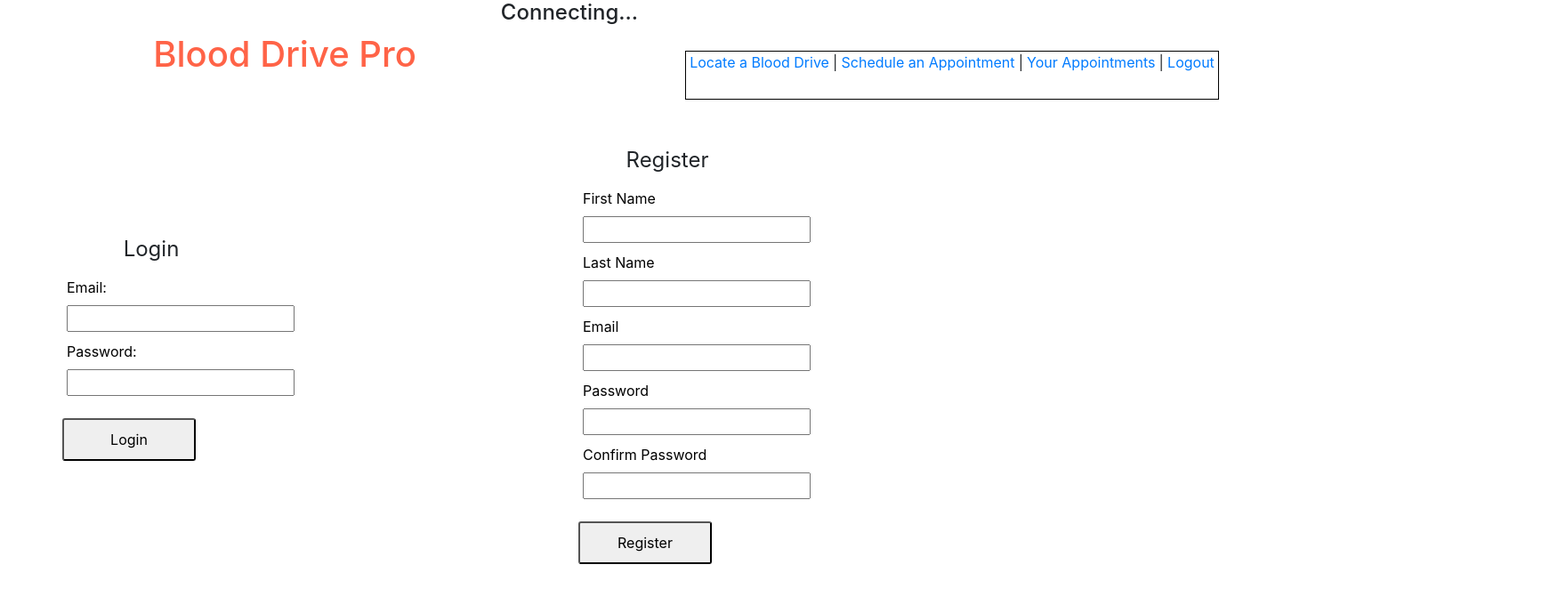
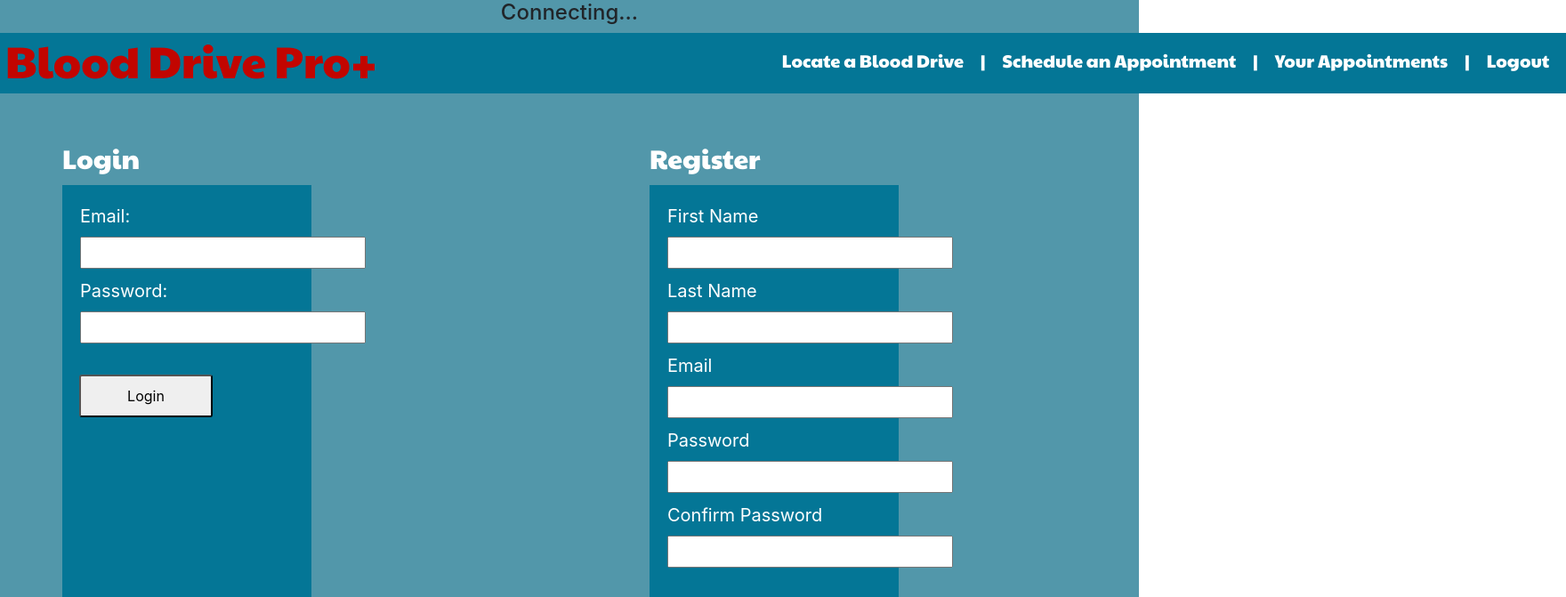
Before and after one commit to Will-Rich-724/MERNGroup, a React (Create React App) app in the folder client/: page / in a window 1280 px wide. Shown: the top 671 px of the page at 89% size, 1760 px wide, since content can reach past the window. Built offline with nearby package versions, Linux system fonts and the light colour scheme.

Commit message:
css styling

```diff
--- a/client/public/index.html
+++ b/client/public/index.html
@@ -24,6 +24,11 @@
       work correctly both with client-side routing and a non-root public URL.
       Learn how to configure a non-root public URL by running `npm run build`.
     -->
+        <link rel="preconnect" href="https://fonts.gstatic.com" />
+        <link
+            href="https://fonts.googleapis.com/css2?family=Paytone+One&display=swap"
+            rel="stylesheet"
+        />
         <title>Blood Donor Pro</title>
     </head>
     <body>
@@ -38,6 +43,5 @@
 
       To begin the development, run `npm start` or `yarn start`.
       To create a production bundle, use `npm run build` or `yarn build`.
-    -->
-  </body>
+    --></body>
 </html>
--- a/client/src/App.css
+++ b/client/src/App.css
@@ -1,34 +1,65 @@
 .App {
   text-align: center;
+  background-color: #5297AA;
+  height: 5000px;
 }
 
 .header {
   display: inline-flex;
   flex-direction: row;
   justify-content: space-between;
-  width: 940px;
+  width: auto;
+  background-color: #047696;
+
+}
+
+.welcome {
+  font-size: 45px;
+  color: white;
 }
 
 .headerTitle {
   display: inline-block;
-  font-size: 40px;
-  width: 300px;
+  font-size: 50px;
+  width: 430px;
+  font-family: 'Paytone One', sans-serif;
+  color: #C20500;
 }
 
+.eventName {
+  color: #C20500;
+  font-size: 30px;
+}
+
+.prompt {
+  color: white;
+  font-size: 40px;
+}
+
+.navBar p {
+  text-decoration: none;
+  color: white;
+  font-size: 20px;
+  font-family: 'Paytone One', sans-serif;
+  margin-top: 13px;
+}
 .navBar {
   display: inline-flex;
   justify-content: space-evenly;
-  width: 600px;
+  width: 900px;
   text-decoration: none;
-  border: 1px solid black;
+  background-color: #047696;
   height: 55px;
   vertical-align: middle;
-  margin-top: 20px;
+  margin-top: 3px;
 }
 
-.navBar a {
-  text-decoration: none;
-  font: Black;
+.appointments {
+  width: 900px;
+}
+
+.aptHeader{
+  color: #00550A;
 }
 
 .logReg {
@@ -54,8 +85,51 @@
 
 }
 
+.aptDisplay{
+  font-size: 25px;
+  display: inline-flex;
+  justify-content: space-between;
+  width: 505px;
 
+}
 
+.dropDown {
+  font-size: 25px;
+  background-color: #047696;
+  color: white;
+}
+
+.userInfo{
+  background-color: #047696;
+  width: 280px;
+  height: 560px;
+  color: white;
+  padding: 15px;
+}
+
+.userInfoHeader {
+  text-align: left;
+  font-size: 30px;
+  font-family: 'Paytone One', sans-serif;
+  color: white;
+}
+
+.addApt {
+  background-color: #1E7E34;
+  color: white;
+  width: 500px;
+  border-radius: 3px;
+  font-size: 30px;
+  margin-top: 20px;
+}
+
+.selectLocation {
+  display: inline-flex;
+  flex-direction: row;
+  justify-content: space-between;
+  width: 1700px;
+  margin-top: 20px;
+}
 
 .App-logo {
   height: 40vmin;
--- a/client/src/Components/Header.js
+++ b/client/src/Components/Header.js
@@ -6,7 +6,7 @@ const Header = (props) => {
 
   return (
       <div>
-        <h1 className="headerTitle" style={{color: "#FF6347"}}>Blood Drive Pro</h1>
+        <h1 className="headerTitle" >Blood Drive Pro+</h1>
       </div>
   )
 };
--- a/client/src/Components/SignIn.js
+++ b/client/src/Components/SignIn.js
@@ -27,8 +27,9 @@ const SignIn = (props) => {
 
   return (
     <div className="signIn">
-      <fieldset>
-        <legend>Login</legend>
+      <legend className="userInfoHeader">Login</legend>
+      <fieldset className="userInfo">
+
         <form onSubmit={login}>
           <InputGroup
             label="Email:"
--- a/client/src/Components/SignUp.js
+++ b/client/src/Components/SignUp.js
@@ -41,8 +41,9 @@ const SignUp = (props) => {
 
     return (
         <div className="signUp">
-            <fieldset>
-                <legend>Register</legend>
+            <legend className="userInfoHeader">Register</legend>
+            <fieldset className="userInfo">
+
                 <form onSubmit={register}>
                     <InputGroup
                         label="First Name"
--- a/client/src/Utils/Utils.css
+++ b/client/src/Utils/Utils.css
@@ -1,9 +1,10 @@
 .label-input {
 
-  color: black;
+  color: white;
   padding: 5px;
   width: 200px;
   text-align: left;
+  font-size: 20px;
 }
 
 .error {
@@ -19,7 +20,9 @@
   display: block;
   color: black;
   border-radius: 3px;
-  margin-top: 20px;
+  margin-top: 30px;
   padding: 10px;
   width: 150px;
+  margin-left: 4px;
+
 }
--- a/client/src/Views/Admin.js
+++ b/client/src/Views/Admin.js
@@ -21,7 +21,7 @@ const Admin = (props) => {
                 time,
             })
             .then((res) => {
-                console.log(res)
+                console.log(res);
                 socket.emit("added_appointment", res.data);
             })
             .catch((err) => console.log(err));
@@ -30,9 +30,13 @@ const Admin = (props) => {
     return (
         <div>
             <form onSubmit={addAppointment}>
-                <label>Select A Location to Add An Appointment</label>
+                <div className="selectLocation">
+                    <label className="prompt">
+                        Select A Location to Add An Appointment
+                    </label>
                     <br />
                     <select
+                        className="dropDown"
                         id="location"
                         name="location"
                         input
@@ -46,17 +50,21 @@ const Admin = (props) => {
                             Bonfils Blood Center - Littleton
                         </option>
                         <option value="Children's Hospital Colorado Blood Donor Center - Aurora">
-                        Children's Hospital Colorado Blood Donor Center - Aurora
+                            Children's Hospital Colorado Blood Donor Center -
+                            Aurora
                         </option>
                         <option value="Riverview Red Cross Blood, Platelet and Plasma Donation Center - Riverview">
-                        Riverview Red Cross Blood, Platelet and Plasma Donation
-                        Center - Riverview
+                            Riverview Red Cross Blood, Platelet and Plasma
+                            Donation Center - Riverview
                         </option>
                     </select>
+                </div>
                 <br />
-                <label>Add An Available Date</label>
+                <div className="selectLocation">
+                    <label className="prompt">Add An Available Date</label>
                     <br />
                     <select
+                        className="dropDown"
                         id="location"
                         name="location"
                         input
@@ -69,14 +77,24 @@ const Admin = (props) => {
                         <option value="2021-03-14">
                             Saturday, March 14th 2021
                         </option>
-                    <option value="2021-03-15">Sunday, March 15th 2021</option>
-                    <option value="2021-03-16">Monday, March 16th 2021</option>
-                    <option value="2021-03-17">Tuesday, March 17th 2021</option>
+                        <option value="2021-03-15">
+                            Sunday, March 15th 2021
+                        </option>
+                        <option value="2021-03-16">
+                            Monday, March 16th 2021
+                        </option>
+                        <option value="2021-03-17">
+                            Tuesday, March 17th 2021
+                        </option>
                     </select>
+
+                </div>
+                <div className="selectLocation">
+                    <label className="prompt">Add an Available Time</label>
                     <br />
-                <label>Add an Available Time</label>
-                <br />
+
                     <select
+                        className="dropDown"
                         id="location"
                         name="location"
                         input
@@ -88,8 +106,11 @@ const Admin = (props) => {
                         <option value="12:00 PM">12:00 PM</option>
                         <option value="1:00 PM">1:00 PM</option>
                     </select>
+                </div>
                 <br />
-                <button type="submit">Add Available Appointment</button>
+                <button className="addApt" type="submit">
+                    Add Available Appointment
+                </button>
             </form>
         </div>
     );
--- a/client/src/Views/Appointments.js
+++ b/client/src/Views/Appointments.js
@@ -94,97 +94,104 @@ const Appointments = (props) => {
 
     return (
         <div className="container" style={{ padding: "20px" }}>
-            <h3> Hi {firstName} {lastName}, here is a list of your appointments:</h3>
+            <h3 className="welcome">
+                {" "}
+                Hi {firstName} {lastName}, here is a list of your appointments:
+            </h3>
 
-            <h1 style={{color: "#228B22"}}>Upcoming Appointments</h1>
+            <h1 className="aptHeader">Upcoming Appointments</h1>
             {upcomingApt.map((appointment, idx) => {
-                const { eventName, date, time} = appointment;
+                const { eventName, date, time } = appointment;
 
                 return (
                     <div
                         key={idx}
                         style={{
-                            width: "750px",
+                            width: "900px",
                             marginTop: "20px",
-                            marginLeft: "150px",
+                            marginLeft: "120px",
                             borderBottom: "1px solid black",
                             paddingBottom: "5px",
-                        }}>
-                        <h5>{eventName}</h5>
+                        }}
+                    >
+                        <h5 className="eventName">{eventName}</h5>
                         <p>
-                        <span
-                                style={{
-                                    fontWeight: "bold",
-                                    color: "Cornflowerblue",
-                                }}
-                            >
-                                Date of Appointment:
-                        </span>{" "}{date} |
-                        <span
-                            style={{
-                                fontWeight: "bold",
-                                color: "Cornflowerblue",
-                            }}
-                        >
-                            {" "}
-                            Time of Appointment:
-                        </span>{" "}{time} |
-                        <span>
-                            {" "}
-                            <button style={{background: "#FF6347", color: "white", borderRadius: "3px", padding: "10px"}} onClick={() => deleteApt(appointment._id)}>
-                                Remove Appointment
-                            </button>
-                        </span>
+                            <div className="aptDisplay">
+                                <span
+                                    style={{
+                                        fontWeight: "bold",
+                                    }}
+                                >
+                                    Appointment Time:
+                                </span>{" "}
+                                {date} at {time}
+                            </div>
+                            <span>
+                                {" "}
+                                <button
+                                    style={{
+                                        background: "#dc3545",
+                                        color: "white",
+                                        borderRadius: "3px",
+                                        padding: "10px",
+                                    }}
+                                    onClick={() => deleteApt(appointment._id)}
+                                >
+                                    Cancel Appointment
+                                </button>
+                            </span>
                         </p>
                     </div>
                 );
             })}
 
-            <h1 style={{color: "#228B22"}}>Past Appointments</h1>
+            <h1 className="aptHeader">Past Appointments</h1>
 
             {prevApt.map((appointment, idx) => {
                 const { eventName, date, time } = appointment;
 
                 return (
                     <div
+                        className="appoinments"
                         key={idx}
                         style={{
-                            width: "750px",
+                            width: "900px",
                             marginTop: "20px",
-                            marginLeft: "150px",
+                            marginLeft: "120px",
                             borderBottom: "1px solid black",
                             paddingBottom: "5px",
-                        }}>
-                        <h5>{eventName}</h5>
+                        }}
+                    >
+                        <h5 className="eventName">{eventName}</h5>
                         <p>
-                        <span
-                                style={{
-                                    fontWeight: "bold",
-                                    color: "Cornflowerblue",
-                                }}
-                            >
-                                Date of Appointment:
-                        </span>{" "}{date} |
-                        <span
-                            style={{
-                                fontWeight: "bold",
-                                color: "Cornflowerblue",
-                            }}
-                        >
-                            {" "}
-                            Time of Appointment:
-                        </span>{" "}{time} |
-                        <span>
-                            {" "}
-                            <button style={{background: "#FF6347", color: "white", borderRadius: "3px", padding: "10px"}} onClick={() => deleteApt(appointment._id)}>
-                                Remove Appointment
-                            </button>
-                        </span>
+                            <div className="aptDisplay">
+                                <span
+                                    style={{
+                                        fontWeight: "bold",
+                                    }}
+                                >
+                                    Appointment Time:
+                                </span>{" "}
+                                {date} at {time}
+                            </div>
+                            <span>
+                                {" "}
+                                <button
+                                    style={{
+                                        background: "#dc3545",
+                                        color: "white",
+                                        borderRadius: "3px",
+                                        padding: "10px",
+                                    }}
+                                    onClick={() => deleteApt(appointment._id)}
+                                >
+                                    Remove Appointment
+                                </button>
+                            </span>
                         </p>
                     </div>
                 );
             })}
-
         </div>
     );
 };
--- a/client/src/Views/Schedule.js
+++ b/client/src/Views/Schedule.js
@@ -8,7 +8,7 @@ const Schedule = (props) => {
     const [appointments, setAppointments] = useState([]);
     const [userId, setUserId] = useState("");
     const [errors, setErrors] = useState({});
-    const [refresh, setRefresh] = useState(0)
+    const [refresh, setRefresh] = useState(0);
     const { socket } = props;
 
     //Axios get all appointments
@@ -32,19 +32,24 @@ const Schedule = (props) => {
     }, []);
 
     useEffect(() => {
-        socket.on("added_appointment_emitted", data => {
+        socket.on("added_appointment_emitted", (data) => {
             console.log("in added appointments emitted");
             console.log(data.message);
-            setAppointments((currentAppointments) => [data.newAppointment, ...currentAppointments])
+            setAppointments((currentAppointments) => [
+                data.newAppointment,
+                ...currentAppointments,
+            ]);
         });
 
-        socket.on("claimed_appointment_omitted", data => {
+        socket.on("claimed_appointment_omitted", (data) => {
             console.log("in claimed appointments omitted");
             console.log(data.message);
-            setAppointments((currentAppointments) => currentAppointments.filter(apt => {
+            setAppointments((currentAppointments) =>
+                currentAppointments.filter((apt) => {
                     return data.removedAppointment._id !== apt._id;
-            }))
                 })
+            );
+        });
     }, [socket]);
 
     const takeAppointment = (e, apt) => {
@@ -61,7 +66,7 @@ const Schedule = (props) => {
                 if (res.data.errors) {
                     setErrors(res.data.errors);
                 } else {
-                    setRefresh(refresh + 1)
+                    setRefresh(refresh + 1);
                     console.log("claimed");
                     socket.emit("remove_appointment", res.data);
                 }
@@ -71,11 +76,11 @@ const Schedule = (props) => {
 
     return (
         <div className="container" style={{ padding: "20px" }}>
-            <h5 style={{ marginTop: "20px" }}>
+            <h5 className="prompt" style={{ marginTop: "20px" }}>
                 Please pick the donation site from the pulldown menu
             </h5>
             <form>
-                <select
+                <select className="dropDown"
                     id="location"
                     name="location"
                     input
@@ -97,8 +102,8 @@ const Schedule = (props) => {
                     </option>
                 </select>
             </form>
-            <h5 style={{ marginTop: "20px" }}>
-                Please view all appointments for {location} below
+            <h5 className="eventName" style={{ marginTop: "20px" }}>
+                All appointments available for {location}
             </h5>
 
             {appointments.map((appointment, index) => {
@@ -108,6 +113,7 @@ const Schedule = (props) => {
                 ) {
                     return (
                         <p
+                            className="appointments"
                             key={index}
                             style={{
                                 width: "750px",
@@ -117,29 +123,25 @@ const Schedule = (props) => {
                                 paddingBottom: "20px",
                             }}
                         >
+                            <div className="aptDisplay">
                                 <span
                                     style={{
                                         fontWeight: "bold",
-                                    color: "Cornflowerblue",
                                     }}
                                 >
-                                Date of Appointment:
+                                    Appointment Time:
                                 </span>{" "}
-                            {appointment.date} |
-                            <span
-                                style={{
-                                    fontWeight: "bold",
-                                    color: "Cornflowerblue",
-                                }}
-                            >
-                                {" "}
-                                Time of Appointment:
-                            </span>{" "}
-                            {appointment.time} |
+                                {appointment.date} at {appointment.time}
+                            </div>
                             <span>
                                 {" "}
                                 <button
-                                    style={{background: "#32CD32", color: "white", borderRadius: "3px", padding: "10px"}}
+                                    style={{
+                                        background: "#1e7e34",
+                                        color: "white",
+                                        borderRadius: "3px",
+                                        padding: "10px",
+                                    }}
                                     onClick={(e) =>
                                         takeAppointment(e, appointment)
                                     }
@@ -148,9 +150,8 @@ const Schedule = (props) => {
                                 </button>
                             </span>
                         </p>
-                    )
-                }
-                else {
+                    );
+                } else {
                     return null;
                 }
             })}
```
Lines whose indentation alone changed are shown as unchanged.
